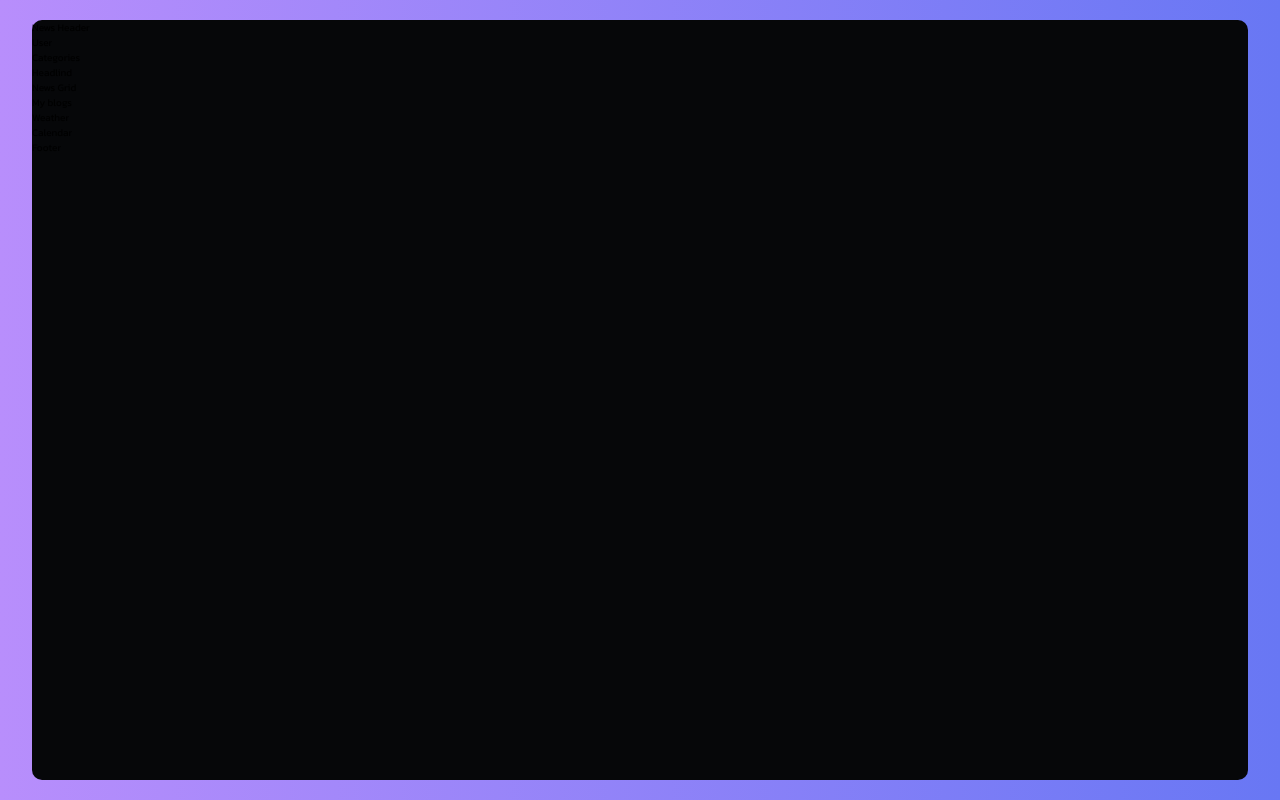
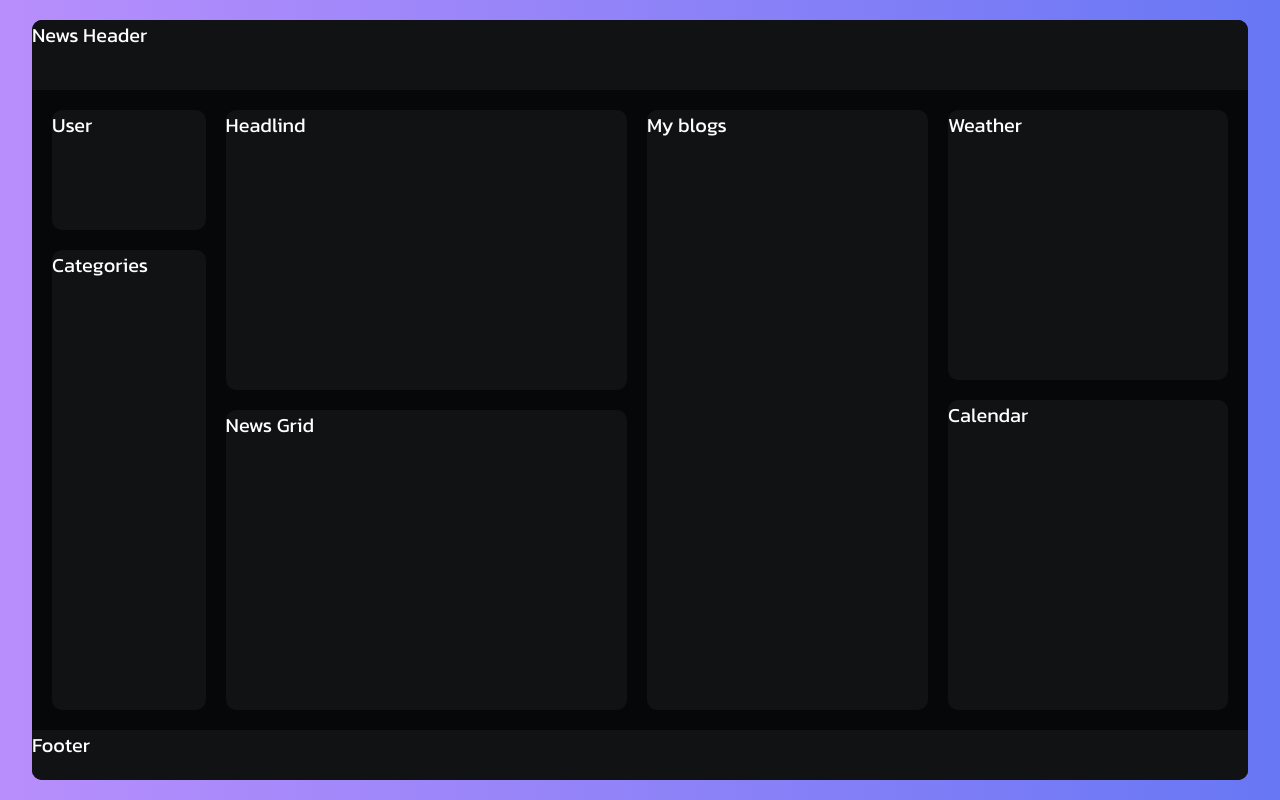
Before and after one commit to Stella-y14/learn-front-end, a React (Vite) app in the folder learn-front-end4/my-react-blog/: page / in a window 1280 px wide. Built offline with nearby package versions, Linux system fonts and the light colour scheme.

Commit message:
css layouts set

```diff
--- /dev/null
+++ b/learn-front-end4/my-react-blog/src/components/Calendar.css
@@ -0,0 +1,7 @@
+.calendar {
+    width: 100%;
+    min-width: 28rem;
+    height: calc(55% - 2rem);
+    background-color: #111214;
+    border-radius: 1rem;
+}
--- a/learn-front-end4/my-react-blog/src/components/Calendar.jsx
+++ b/learn-front-end4/my-react-blog/src/components/Calendar.jsx
@@ -1,8 +1,9 @@
 import React from 'react'
+import './Calendar.css'
 
 const Calendar = () => {
   return (
-    <div>Calendar</div>
+    <div className='calendar'>Calendar</div>
   )
 }
 
--- a/learn-front-end4/my-react-blog/src/components/News.css
+++ b/learn-front-end4/my-react-blog/src/components/News.css
@@ -0,0 +1,91 @@
+.news {
+    /* set basic */
+    font-size: 2rem;
+    color: #fff;
+    width: 100%;
+    height: 100%;
+    /* divide header */
+    display: flex;
+    flex-direction: column;
+    justify-content: space-between;
+    row-gap: 2rem;
+}
+
+.news-header {
+    width: 100%;
+    min-height: 7rem;
+    background-color: #111214;
+    border-radius: 1rem 1rem 0 0;
+}
+
+.news-content {
+    display: flex;
+    column-gap: 2rem;
+    height: calc(100% - 16rem);
+    padding: 0 2rem;
+}
+
+.navbar {
+    width: 18rem;
+    height: 100%;
+    display: flex;
+    flex-direction: column;
+    row-gap: 2rem;
+}
+
+.user {
+    width: 100%;
+    height: 20%;
+    background-color: #111214;
+    border-radius: 1rem;
+}
+
+.categories {
+    width: 100%;
+    height: calc(80% - 2rem);
+        background-color: #111214;
+    border-radius: 1rem;
+}
+
+.news-section {
+    /* minwidth, preferred width, */
+    width: clamp(30rem, 43cqi, 40%);
+    height: 100%;
+    border-radius: 1rem;
+}
+
+.headline {
+    width: 100%;
+    height: calc(50% - 2rem);
+    background-color: #111214;
+    border-radius: 1rem;
+    margin-bottom: 2rem;
+}
+
+.news-grid {
+    width: 100%;
+    height: 50%;
+    background-color: #111214;
+    border-radius: 1rem;
+}
+
+.my-blogs {
+    width: clamp(20rem, 27cqi, 28%);
+    height: 100%;
+    background-color: #111214;
+    border-radius: 1rem;
+}
+
+.weather-calendar {
+    flex: 1;
+    display: flex;
+    flex-direction: column;
+    row-gap: 2rem;
+}
+
+.news-footer {
+    width: 100%;
+    min-height: 5rem;
+    background-color: #111214;
+    border-radius: 0 0 1rem 1rem;
+}
--- a/learn-front-end4/my-react-blog/src/components/News.jsx
+++ b/learn-front-end4/my-react-blog/src/components/News.jsx
@@ -17,10 +17,12 @@ const News = () => {
                 <div className="news-grid">News Grid</div>
             </div>
             <div className="my-blogs">My blogs</div>
-            <Weather/>
-            <Calendar/>
-            <footer className="news-footer">Footer</footer>
+            <div className="weather-calendar">
+                <Weather/>
+                <Calendar/>
+            </div>
         </div>
+        <footer className="news-footer">Footer</footer>
     </div>
   )
 }
--- /dev/null
+++ b/learn-front-end4/my-react-blog/src/components/Weather.css
@@ -0,0 +1,7 @@
+.weather {
+    width: 100%;
+    min-width: 28rem;
+    height: 45%;
+    background-color: #111214;
+    border-radius: 1rem;
+}
--- a/learn-front-end4/my-react-blog/src/components/Weather.jsx
+++ b/learn-front-end4/my-react-blog/src/components/Weather.jsx
@@ -1,8 +1,9 @@
 import React from 'react'
+import './Weather.css'
 
 const Weather = () => {
   return (
-    <div>Weather</div>
+    <div className='weather'>Weather</div>
   )
 }
 
```
